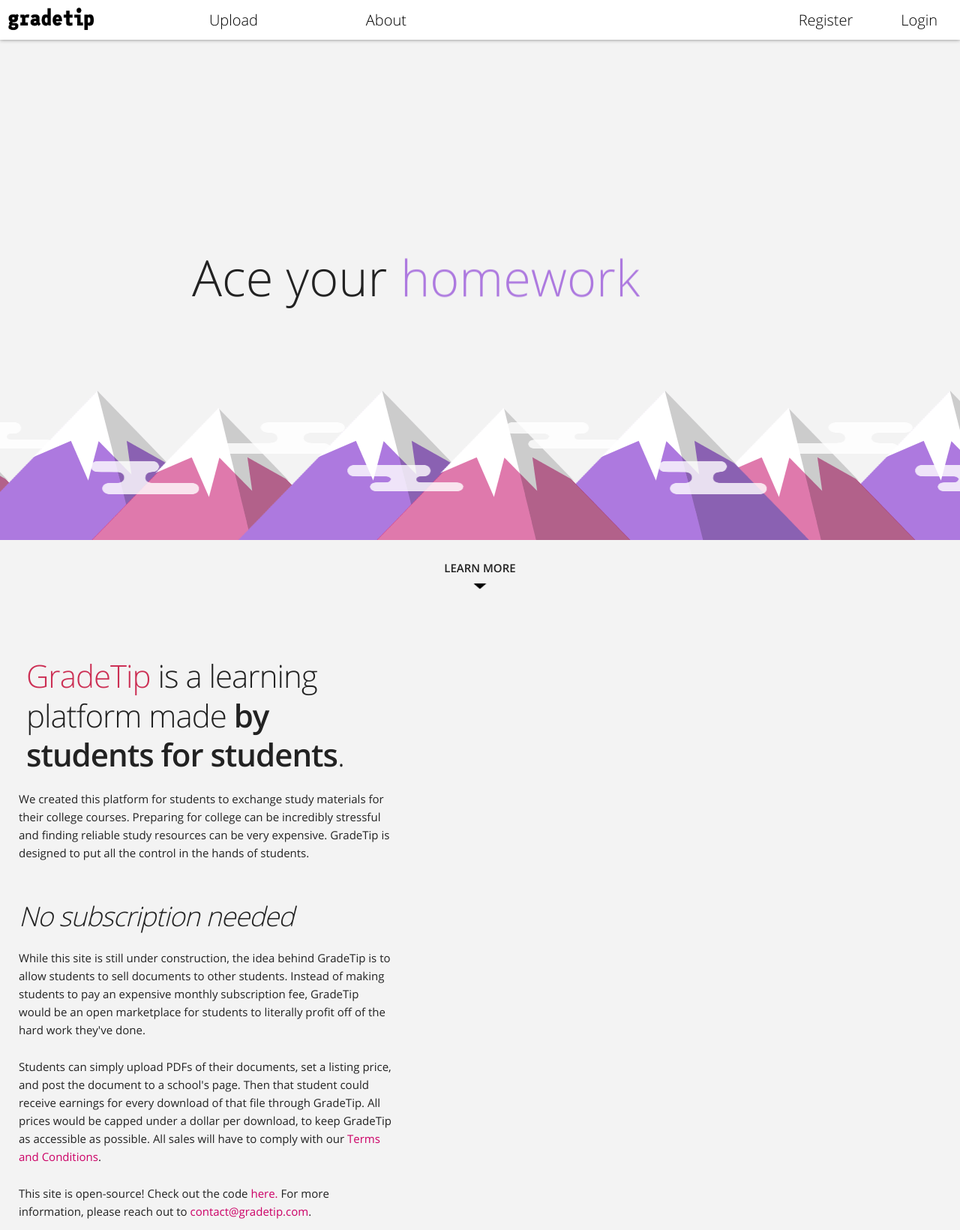
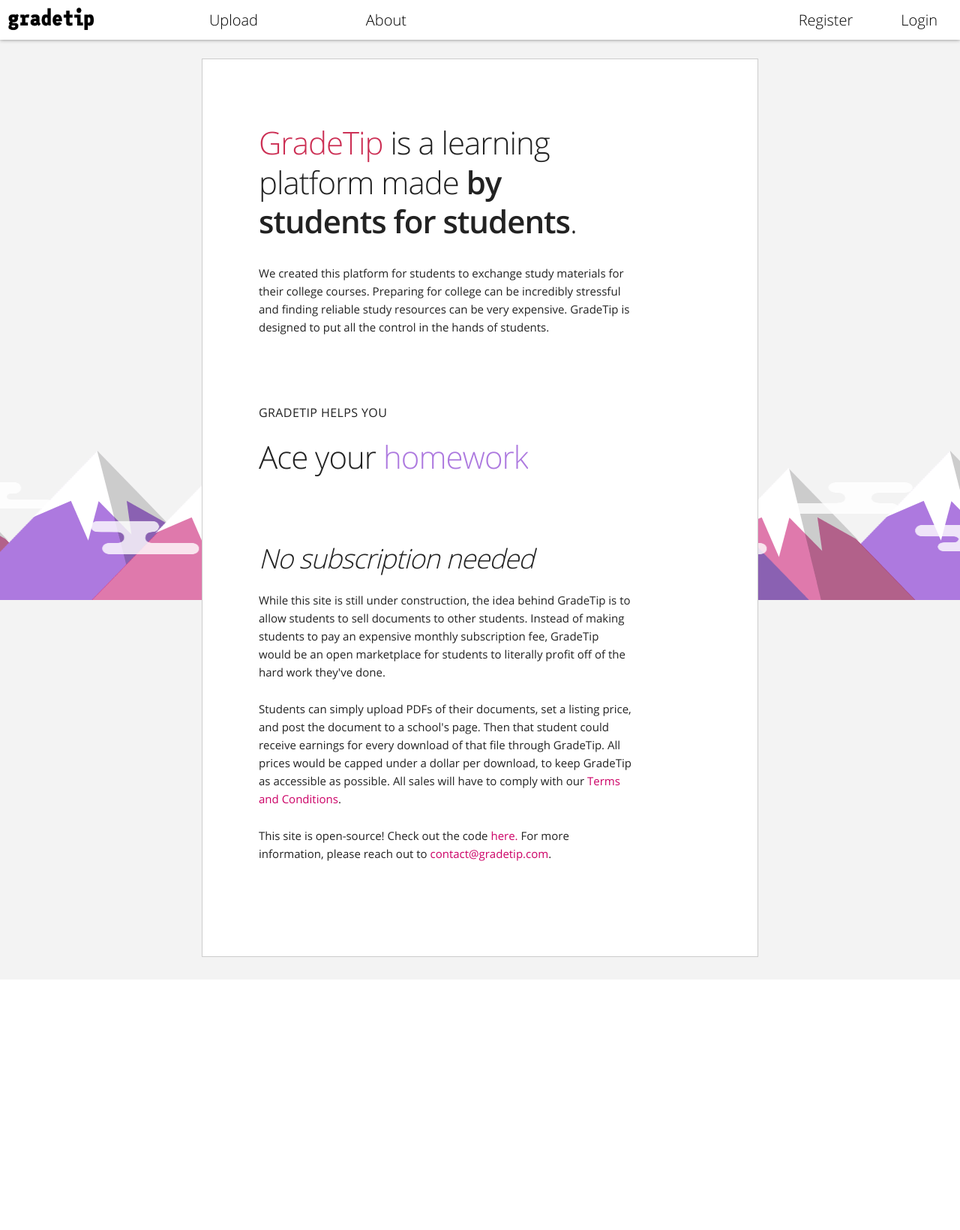
Before and after one commit to joshlopez97/grade-tip, a Flask app: page /about in a window 1280 px wide. Shown: the whole page at 75% size. After the commit the page ends 1276 px from the top, so only its background shows below. Run offline with Flask 2, Linux system fonts and the light colour scheme; data that the repository does not hold is empty; parts of the project's set-up code (start-up, migrations or seed data) failed here and were passed over; some libraries are stand-ins or nearby versions.

Commit message:
Update about page

```diff
--- a/static/css/about.css
+++ b/static/css/about.css
@@ -1,27 +1,12 @@
-html, body
-{
-  height: 100%;
-  will-change: scroll-position;
-}
-.top-space
-{
-  height: 0;
-}
 .big-text-holder
 {
-  top: 45%;
-  transform: translateY(-45%);
-  position: absolute;
-  width: 100%;
 }
 .big-text
 {
-  margin-left: 15%;
   display: inline-block;
   font-weight: 100;
-  font-size: 50pt;
   overflow: hidden;
-  padding: 80px 0;
+  padding: 20px 0;
 }
 #big-text-swap
 {
@@ -68,18 +53,8 @@ html, body
 .main-holder
 {
   height: 100%;
-  width: 100%;
-}
-.main-holder.white
-{
-  background: #f3f3f3;
-  width: unset;
   margin: 10px;
   padding: 15px;
-}
-.home-background
-{
-  height: 90%;
 }
 .learn-more-btn
 {
@@ -99,7 +74,7 @@ html, body
 
 .header-holder
 {
-  padding: 50px 10px 0;
+  padding: 10px 0;
 }
 .section
 {
@@ -122,30 +97,3 @@ html, body
   background-size: 60px;
   display: inline-block;
 }
-@media (min-width: 850px) {
-  .big-text
-  {
-    margin-left: 20%;
-  }
-}
-@media (max-width: 700px) and (min-width: 535px){
-  .big-text
-  {
-    margin-left: 7%;
-    font-size: 40pt;
-  }
-}
-@media (max-width: 535px) {
-  .big-text
-  {
-    margin-left: 5%;
-    font-size: 30pt;
-  }
-}
-@media (max-width: 400px) {
-  .big-text
-  {
-    margin-left: 5%;
-    font-size: 26pt;
-  }
-}
--- a/templates/about.html
+++ b/templates/about.html
@@ -9,6 +9,8 @@
         href="{{ url_for('static', filename='css/index.css') }}">
   <link rel="stylesheet" type="text/css"
         href="{{ url_for('static', filename='css/about.css') }}">
+  <link rel="stylesheet" type="text/css"
+        href="{{ url_for('static', filename='css/terms.css') }}">
 {% endblock %}
 {% block javascript %}
   {{ super() }}
@@ -16,18 +18,8 @@
 {% endblock %}
 {% block extended_content %}
   {{ super() }}
+  <div class="terms-container">
     <div class="main-holder">
-    <div class="big-text-holder">
-      <div class="big-text">Ace your <span id="big-text-swap">exams</span></div>
-    </div>
-    <div class="learn-more-btn">
-      <div class="learn-more-text">LEARN MORE</div>
-      <img class="learn-more-icon" src="/img/downward_caret.png">
-    </div>
-    <div class="home-background bg"></div>
-    <div class='home-background fg'></div>
-  </div>
-  <div class="main-holder white">
       <div class="section">
         <div class="header-holder">
           <h2><span style="color: #cc2f54">GradeTip</span> is a learning platform made <b>by students for students</b>.
@@ -36,30 +28,47 @@
         <div>
           <p>
             We created this platform for students to exchange study materials for their college courses.
-          Preparing for college can be incredibly stressful and finding reliable study resources can be very expensive.
+            Preparing for college can be incredibly stressful and finding reliable study resources can be very
+            expensive.
             GradeTip
             is designed to put all the control in the hands of students.
           </p>
         </div>
       </div>
+    </div>
+    <div class="main-holder">
+      <div style="font-weight: normal; font-size: 12pt; letter-spacing: 0.3pt">GRADETIP HELPS YOU</div>
+      <div class="big-text-holder">
+        <h2 class="big-text">Ace your <span id="big-text-swap">exams</span></h2>
+      </div>
+    </div>
+    <div class="main-holder">
       <div class="section">
         <h3><i>No subscription needed</i></h3>
         <p>
-        While this site is still under construction, the idea behind GradeTip is to allow students to sell documents to
-        other students. Instead of making students to pay an expensive monthly subscription fee, GradeTip would be an open
+          While this site is still under construction, the idea behind GradeTip is to allow students to sell documents
+          to
+          other students. Instead of making students to pay an expensive monthly subscription fee, GradeTip would be an
+          open
           marketplace for students to literally profit off of the hard work they've done.
         </p>
-      <p>Students can simply upload PDFs of their documents, set a listing price, and post the document to a school's page.
-        Then that student could receive earnings for every download of that file through GradeTip. All prices would be capped
+        <p>Students can simply upload PDFs of their documents, set a listing price, and post the document to a school's
+          page.
+          Then that student could receive earnings for every download of that file through GradeTip. All prices would be
+          capped
           under a dollar per download, to keep GradeTip as accessible as possible. All sales will have to comply
           with our <a href="/terms">Terms and Conditions</a>.
         </p>
         <p>
-        This site is open-source! Check out the code <a href="https://github.com/joshlopez97/grade-tip">here.</a> For more
+          This site is open-source! Check out the code <a href="https://github.com/joshlopez97/grade-tip">here.</a> For
+          more
           information, please reach out to <a href="mailto:contact@gradetip.com">contact@gradetip.com</a>.
         </p>
       </div>
     </div>
+  </div>
+  <div class="home-background bg"></div>
+  <div class='home-background fg'></div>
   <script type="text/javascript"
           src="{{ url_for('static', filename='js/index.js') }}">
   </script>
```
Lines whose indentation alone changed are shown as unchanged.
